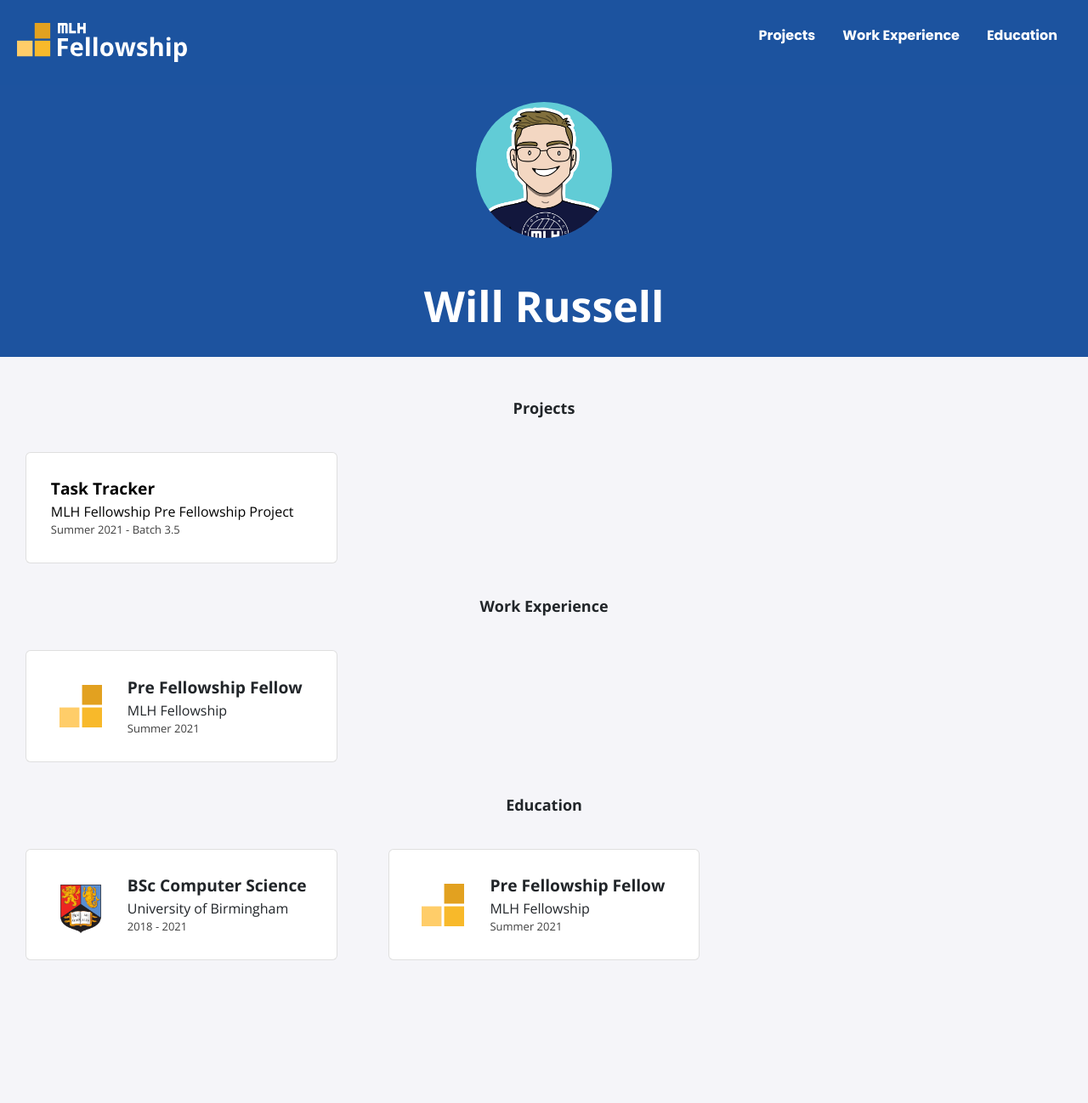
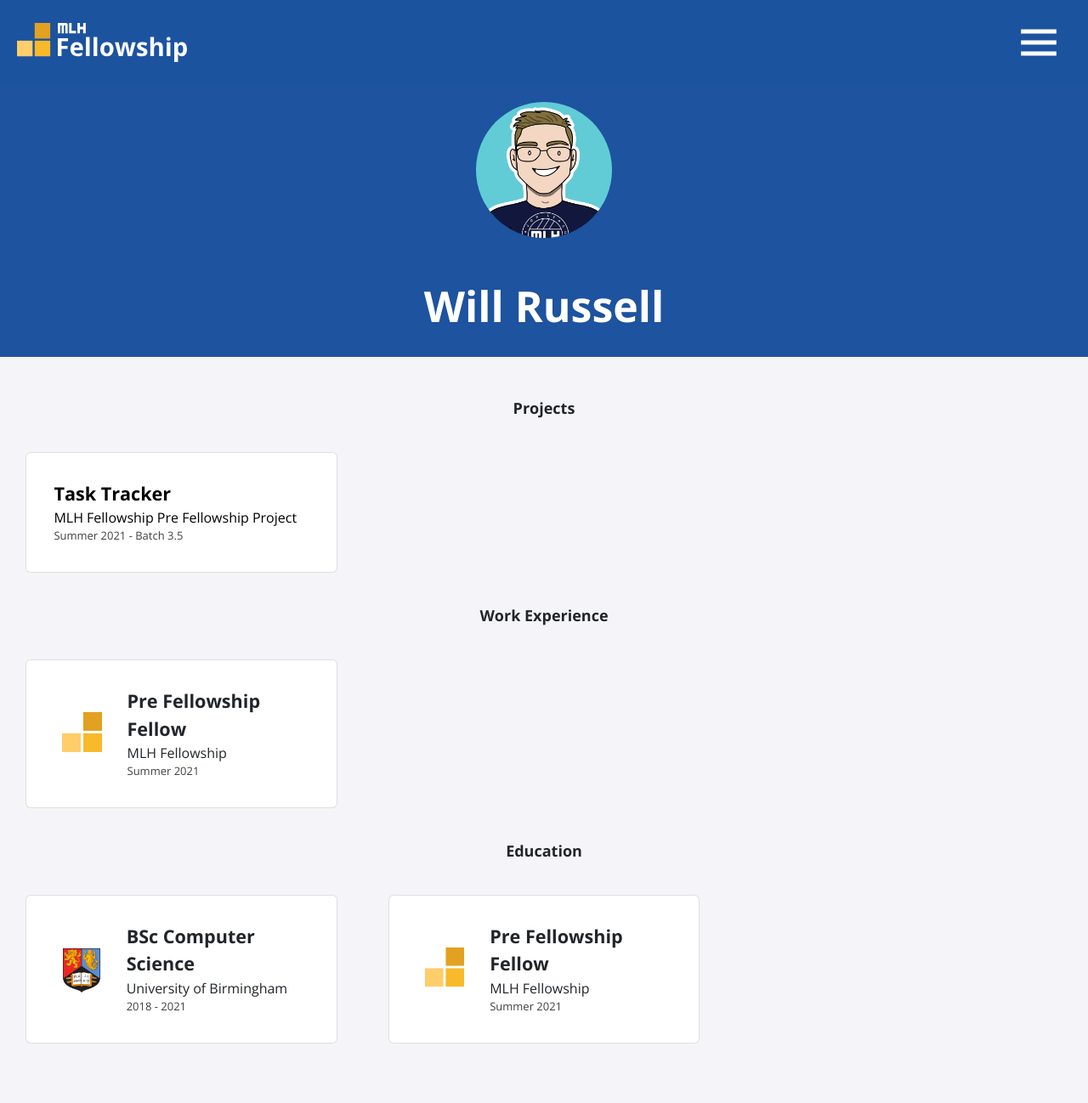
Before and after one commit to iamHrithikRaj/portfolio-website, a Jekyll site: the page built from index.html, in a window 1280 px wide. Shown: the whole page at 85% size. Built offline with Jekyll 4.4.1, drawn with Linux system fonts in a browser that asks for light colours; nearby versions of some CDN libraries; before the commit the page ends 1200 px from its top, so only the background shows below that.

Commit message:
added hamburger menu that resolves issue #2

```diff
--- a/_includes/navbar.html
+++ b/_includes/navbar.html
@@ -6,11 +6,34 @@
       </div>
     </a>
   </div>
-  <div class="nav-links-container">
-    <ul class="nav-links">
-      <a href="" class="nav-link"><li>Projects</li></a>
-      <a href="" class="nav-link"><li>Work Experience</li></a>
-      <a href="" class="nav-link"><li>Education</li></a>
-    </ul>
+  <div>
+    <input
+      id="page-nav-toggle"
+      class="main-navigation-toggle"
+      type="checkbox"
+    />
+    <label for="page-nav-toggle">
+      <svg class="icon--menu-toggle" viewBox="0 0 60 30">
+        <g class="icon-group">
+          <g class="icon--menu">
+            <path d="M 6 0 L 54 0" />
+            <path d="M 6 15 L 54 15" />
+            <path d="M 6 30 L 54 30" />
+          </g>
+          <g class="icon--close">
+            <path d="M 15 0 L 45 30" />
+            <path d="M 15 30 L 45 0" />
+          </g>
+        </g>
+      </svg>
+    </label>
+
+    <nav class="main-navigation">
+      <ul>
+        <li><a href="#0">Projects</a></li>
+        <li><a href="#0">Work Experience</a></li>
+        <li><a href="#0">Education</a></li>
+      </ul>
+    </nav>
   </div>
 </header>
--- a/_sass/navbar.scss
+++ b/_sass/navbar.scss
@@ -2,7 +2,7 @@
   width: 100%;
   display: flex;
   justify-content: space-between;
-    background-color: #1C539F;
+  background-color: #1c539f;
   font-family: "Poppins", serif;
   font-weight: 700 !important;
   padding: 20px;
@@ -38,18 +38,237 @@
   padding-right: 0px;
 }
 
-.nav-links-container, .nav-links{
-    display: flex;
-    justify-content: center;
-    align-items: center;
+//hamburger menu styles
+
+@import url("https://fonts.googleapis.com/css?family=Merriweather:900&display=swap");
+
+:root {
+  --color-primary: #0047ab;
+  --color-secondary: #f0f7ee;
+  --duration: 1s;
+  --nav-duration: calc(var(--duration) / 4);
+  --ease: cubic-bezier(0.215, 0.61, 0.355, 1);
+  --space: 1rem;
+  --font-primary: "Helvetica", sans-serif;
+  --font-heading: "Merriweather", serif;
+  --font-size: 1.125rem;
+  --line-height: 1.5;
 }
 
-.nav-link{
-    color: #fff;
-    list-style: none;
-    transition: 0.2s ease;
+* {
+  box-sizing: border-box;
 }
 
-.nav-link:hover{
-    color: #FFD700;
+body {
+  font-family: var(--font-primary);
+  font-size: var(--font-size);
+  line-height: var(--line-height);
 }
+
+h1 {
+  margin-bottom: calc(var(--space) * 3);
+  font-family: var(--font-heading);
+  font-size: calc(var(--font-size) + 6vmin);
+  line-height: calc(var(--line-height) / 1.25);
+}
+
+.main-navigation-toggle {
+  position: fixed;
+  height: 1px;
+  width: 1px;
+  overflow: hidden;
+  clip: rect(1px, 1px, 1px, 1px);
+  white-space: nowrap;
+
+  + label {
+    position: fixed;
+    top: calc(var(--space) * 1.5);
+    right: calc(var(--space) * 2);
+    cursor: pointer;
+    z-index: 2;
+  }
+}
+
+.icon--menu-toggle {
+  --size: calc(1rem + 4vmin);
+  display: flex;
+  align-items: center;
+  justify-content: center;
+  width: var(--size);
+  height: var(--size);
+  stroke-width: 6;
+}
+
+.icon-group {
+  transform: translateX(0);
+  transition: transform var(--nav-duration) var(--ease);
+}
+
+.icon--menu {
+  stroke: #fff;
+}
+
+.icon--close {
+  stroke: var(--color-secondary);
+  transform: translateX(-100%);
+}
+
+.main-navigation {
+  position: fixed;
+  top: 0;
+  left: 0;
+  display: flex;
+  align-items: center;
+  width: 100%;
+  height: 100%;
+
+  transform: translateX(-100%);
+  transition: transform var(--nav-duration);
+  z-index: 1;
+
+  ul li a:hover {
+    color: #d4af37;
+    transition: 0.2s;
+  }
+
+  &:after {
+    content: "";
+    position: absolute;
+    top: 0;
+    left: 0;
+    width: 100%;
+    height: 100%;
+    background-color: var(--color-primary);
+    transform-origin: 0 50%;
+    z-index: -1;
+  }
+
+  ul {
+    font-size: 12vmin;
+    font-family: var(--font-heading);
+    width: 100%;
+  }
+
+  li {
+    --border-size: 1vmin;
+    display: flex;
+    align-items: center;
+    position: relative;
+    overflow: hidden;
+
+    &:after {
+      content: "";
+      position: absolute;
+      bottom: 0;
+      left: 0;
+      width: 100%;
+      height: var(--border-size);
+      background-color: var(--color-secondary);
+      transform-origin: 0 50%;
+      transform: translateX(-100%) skew(15deg);
+    }
+  }
+
+  a {
+    display: inline-block;
+    width: 100%;
+    max-width: 800px;
+    margin: 0 auto;
+    color: var(--color-secondary);
+    line-height: 1;
+    text-decoration: none;
+    user-select: none;
+    padding: var(--space) calc(var(--space) * 2)
+      calc(var(--space) + var(--border-size) / 2);
+    transform: translateY(100%);
+  }
+}
+
+.main-content {
+  margin: 6rem auto;
+  max-width: 70ch;
+  padding: 0 calc(var(--space) * 2);
+  transform: translateX(0);
+  transition: transform calc(var(--nav-duration) * 2) var(--ease);
+
+  > * + * {
+    margin-top: calc(var(--space) * var(--line-height));
+  }
+}
+
+.main-navigation-toggle:checked {
+  ~ label .icon--menu-toggle {
+    .icon-group {
+      transform: translateX(100%);
+    }
+  }
+
+  ~ .main-content {
+    transform: translateX(10%);
+  }
+
+  ~ .main-navigation {
+    transition-duration: 0s;
+    transform: translateX(0);
+
+    &:after {
+      animation: nav-bg var(--nav-duration) var(--ease) forwards;
+    }
+
+    li:after {
+      animation: nav-line var(--duration) var(--ease) forwards;
+    }
+
+    a {
+      animation: link-appear calc(var(--duration) * 1.5) var(--ease) forwards;
+    }
+
+    @for $i from 1 through 4 {
+      li:nth-child(#{$i}) {
+        &:after,
+        a {
+          animation-delay: calc((var(--duration) / 2) * #{$i} * 0.125);
+        }
+      }
+    }
+  }
+}
+
+@keyframes nav-bg {
+  from {
+    transform: translateX(-100%) skewX(-15deg);
+  }
+  to {
+    transform: translateX(0);
+  }
+}
+
+@keyframes nav-line {
+  0% {
+    transform: scaleX(0);
+    transform-origin: 0 50%;
+  }
+  35% {
+    transform: scaleX(1.001);
+    transform-origin: 0 50%;
+  }
+  65% {
+    transform: scaleX(1.001);
+    transform-origin: 100% 50%;
+  }
+  100% {
+    transform: scaleX(0);
+    transform-origin: 100% 50%;
+  }
+}
+
+@keyframes link-appear {
+  0%,
+  25% {
+    transform: translateY(100%);
+  }
+  50%,
+  100% {
+    transform: translateY(0);
+  }
+}
```
Lines whose indentation alone changed are shown as unchanged.
